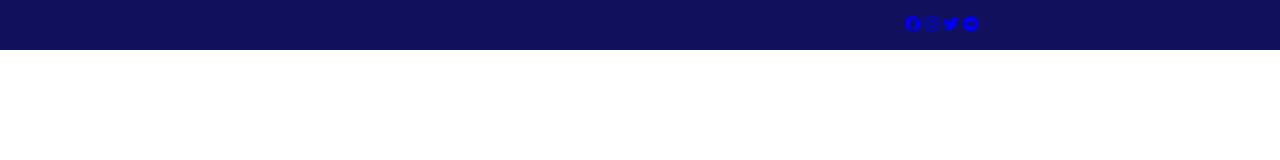
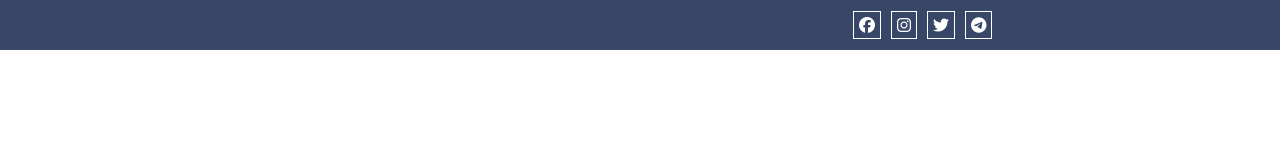
Before and after one commit to Zeynab-jalalian/Business-Website, a plain HTML site: page index.html in a window 1280 px wide. Drawn offline with Linux system fonts and the light colour scheme.

Commit message:
header-top-right a span

```diff
--- a/style.css
+++ b/style.css
@@ -6,8 +6,19 @@
 .header-top{
     width: 100%;
     height: 50px;
-    background: rgb(16, 16, 92);
+    background: rgb(56 70 103);
     display: flex;
     justify-content: space-around;
     align-items: center;
 }
+.header-top .header-top-right{
+    display: flex;
+    justify-content: center;
+    align-items: center;
+}
+.header-top .header-top-right a span{
+    color: white;
+    border: 1px solid white;
+    padding: 5px;
+    margin: 0 5px;
+}
```
